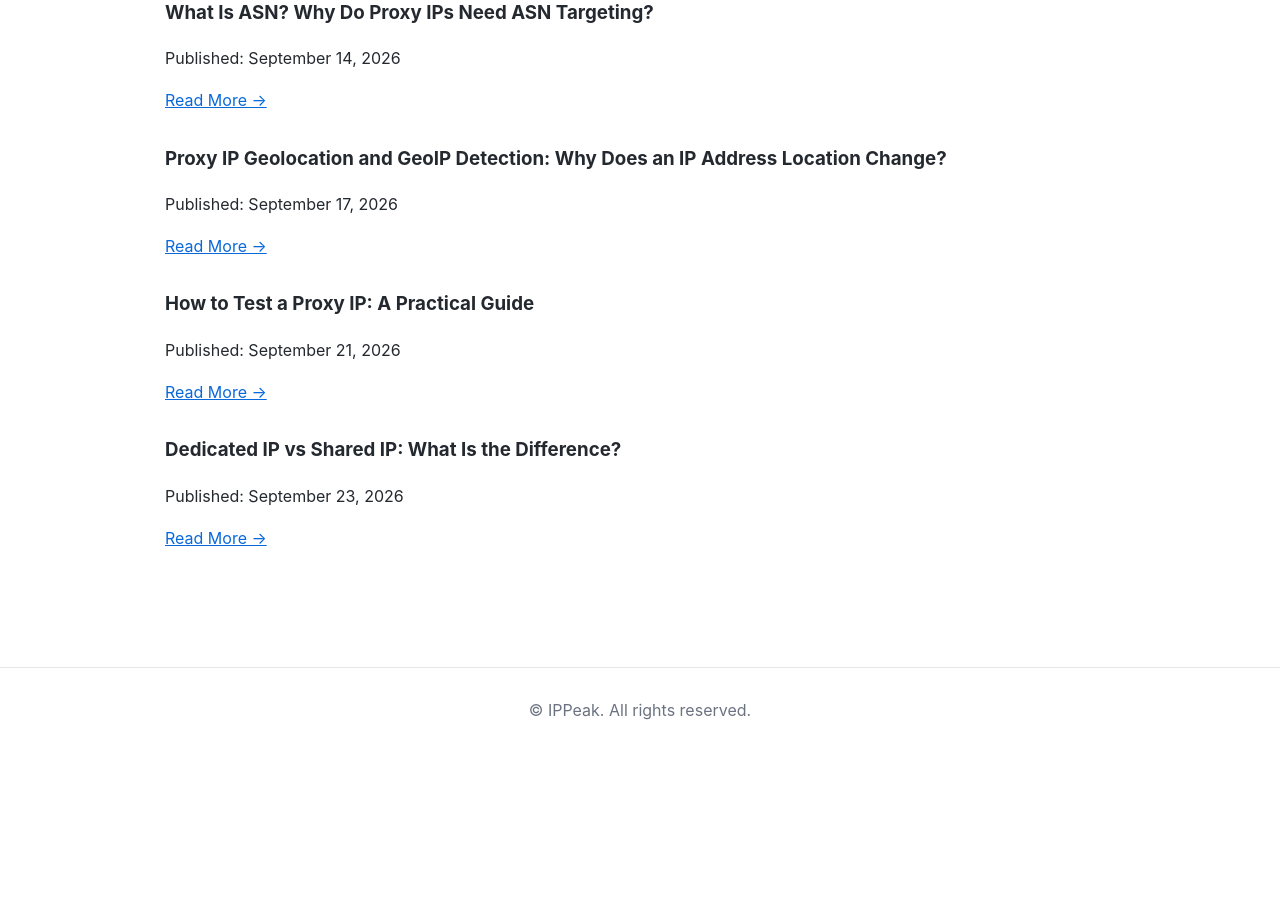
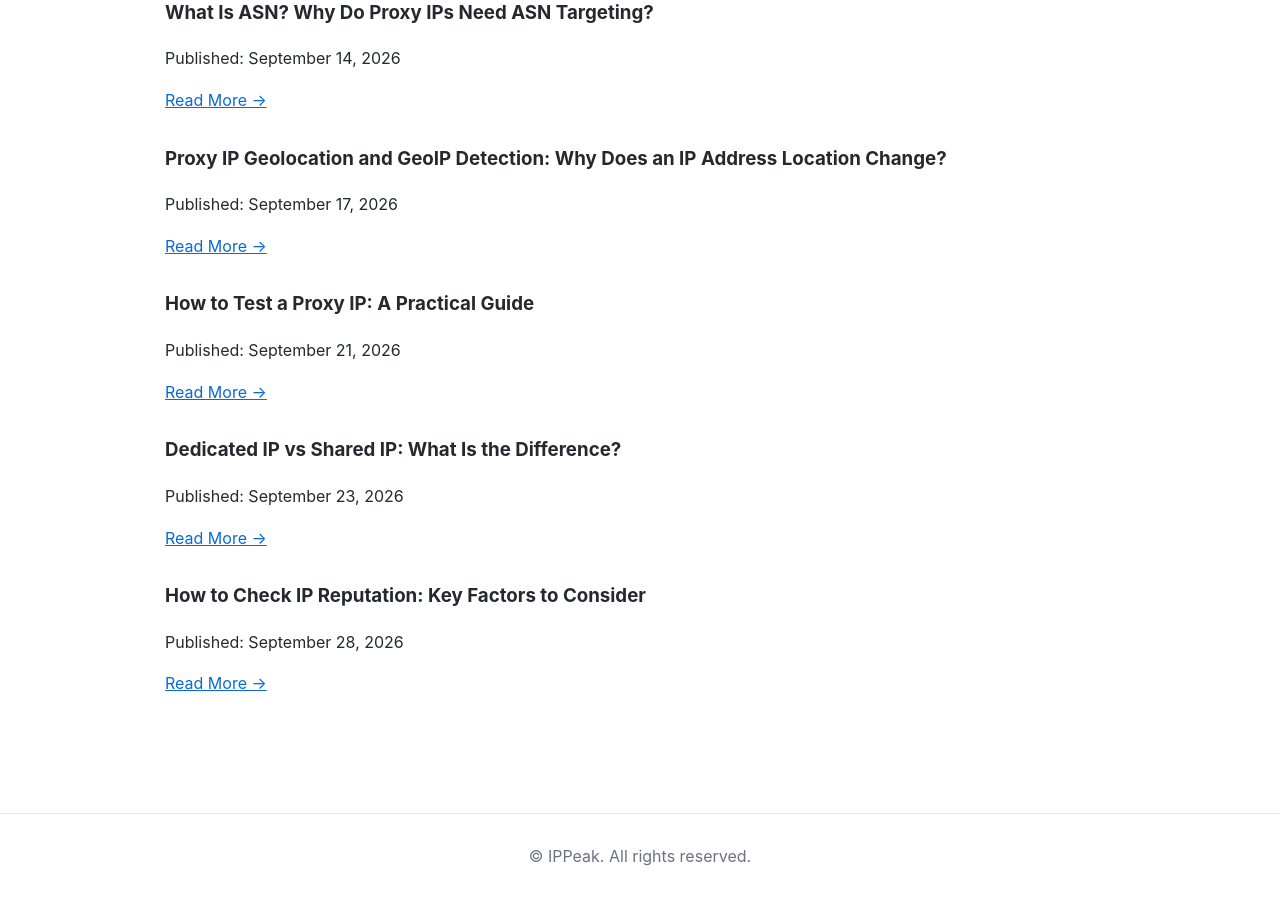
Before and after one commit to IPPeak/IPPeak-Residential-Proxy, a Jekyll site: the page built from docs/blog/articles.md, in a window 1280 px wide and 900 px high, scrolled down 1452 px. Built offline with Jekyll 4.4.1, drawn with Linux system fonts in a browser that asks for light colours; before the commit the page ends 2206 px from its top, so only the background shows below that.

Commit message:
Add article on checking IP reputation

```diff
--- a/docs/blog/articles.md
+++ b/docs/blog/articles.md
@@ -76,3 +76,9 @@ Published: September 21, 2026
 Published: September 23, 2026
 
 [Read More →](Dedicated-IP-vs-Shared-IP.html)
+
+### How to Check IP Reputation: Key Factors to Consider
+
+Published: September 28, 2026
+
+[Read More →](How-to-Check-IP-Reputation.html)
```
